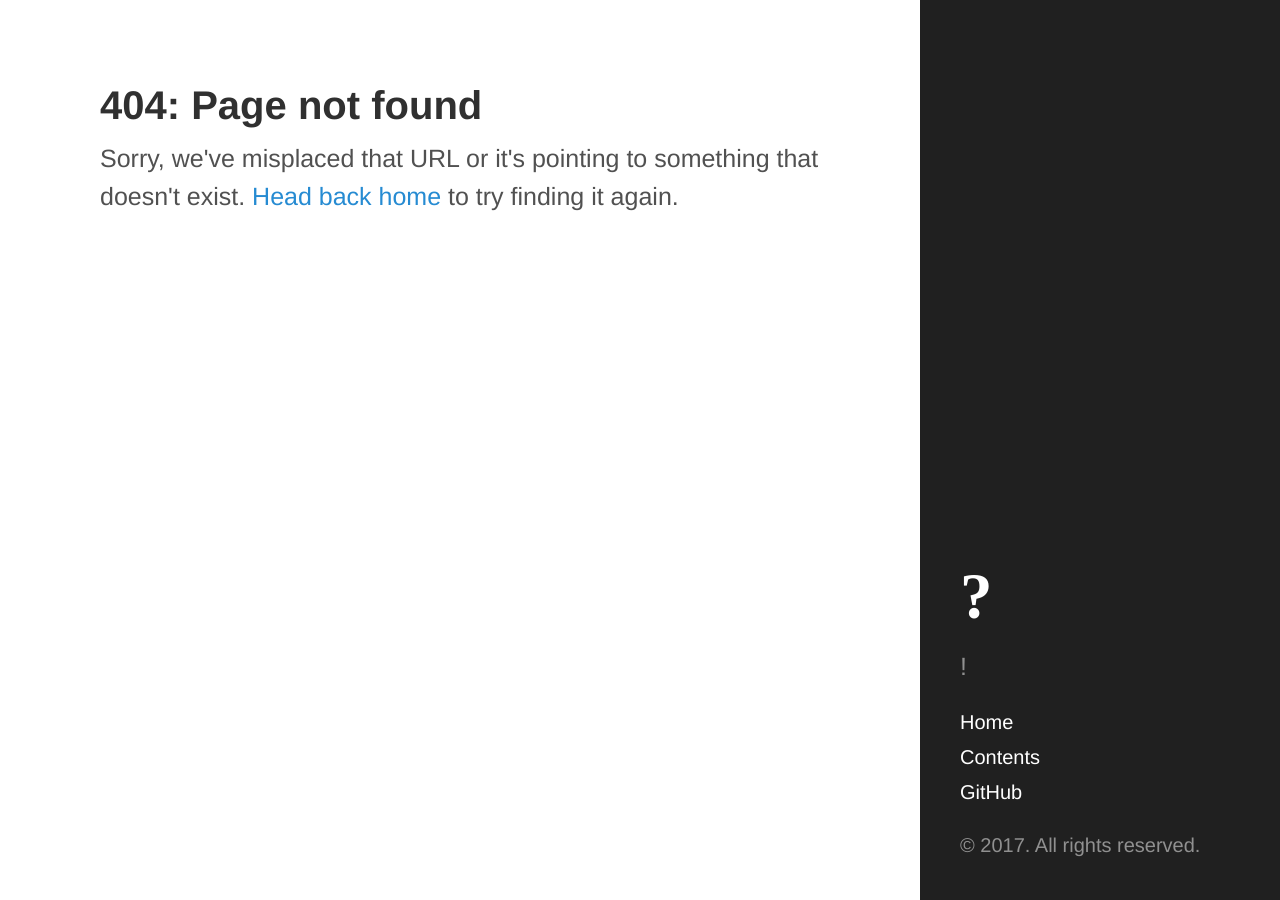
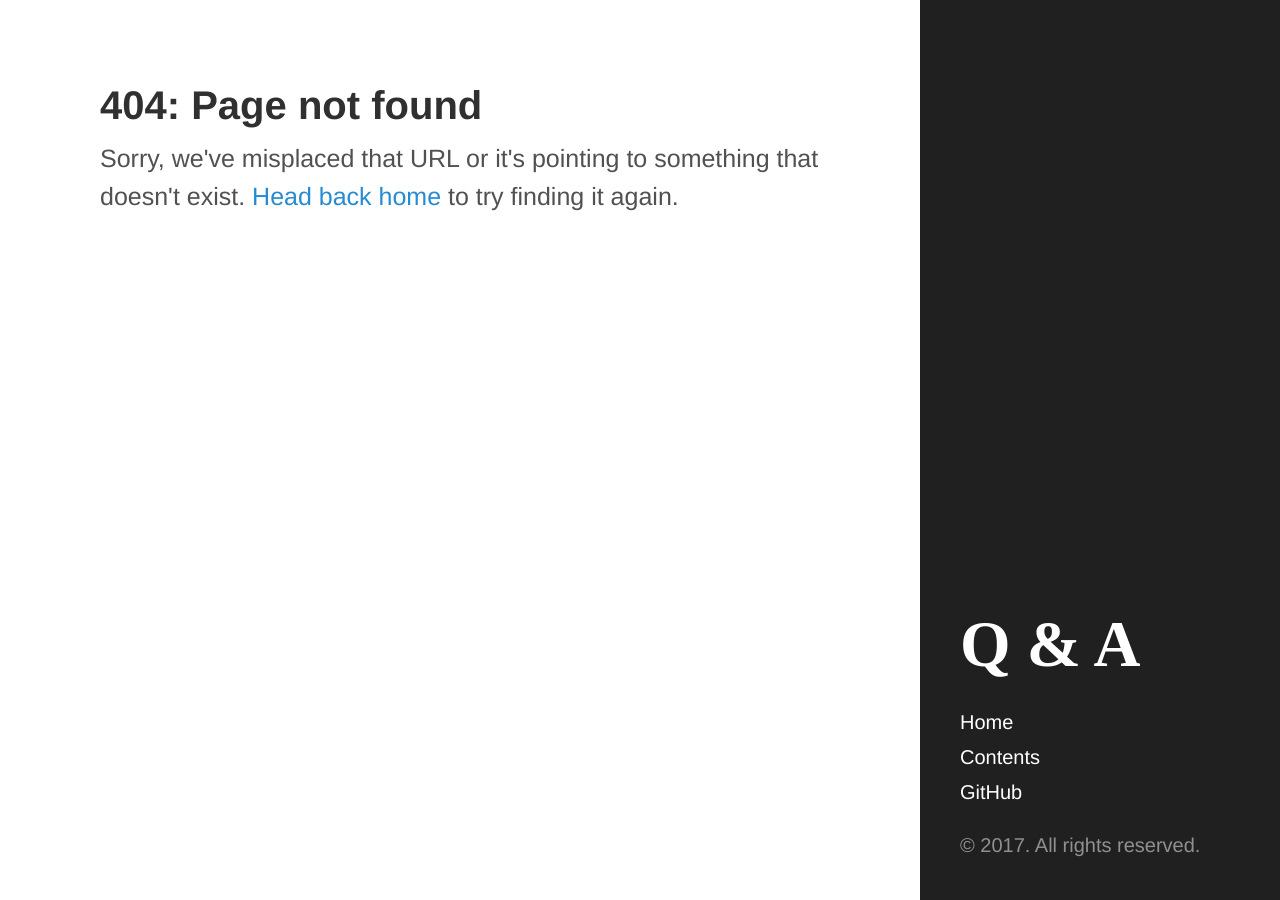
Before and after one commit to wiai/wiai.github.io, a Jekyll site: the page built from 404.html, in a window 1280 px wide. Built offline with Jekyll 4.4.1, drawn with Linux system fonts in a browser that asks for light colours.

```diff
--- a/_config.yml
+++ b/_config.yml
@@ -6,9 +6,9 @@ highlighter:      rouge
 permalink:        pretty
 
 # Setup
-title:            '?'
+title:            'Q & A'
 tagline:          'wiai'
-description:      '!'
+description:      ' '
 baseurl:          /
 version:          0.1
 
```
